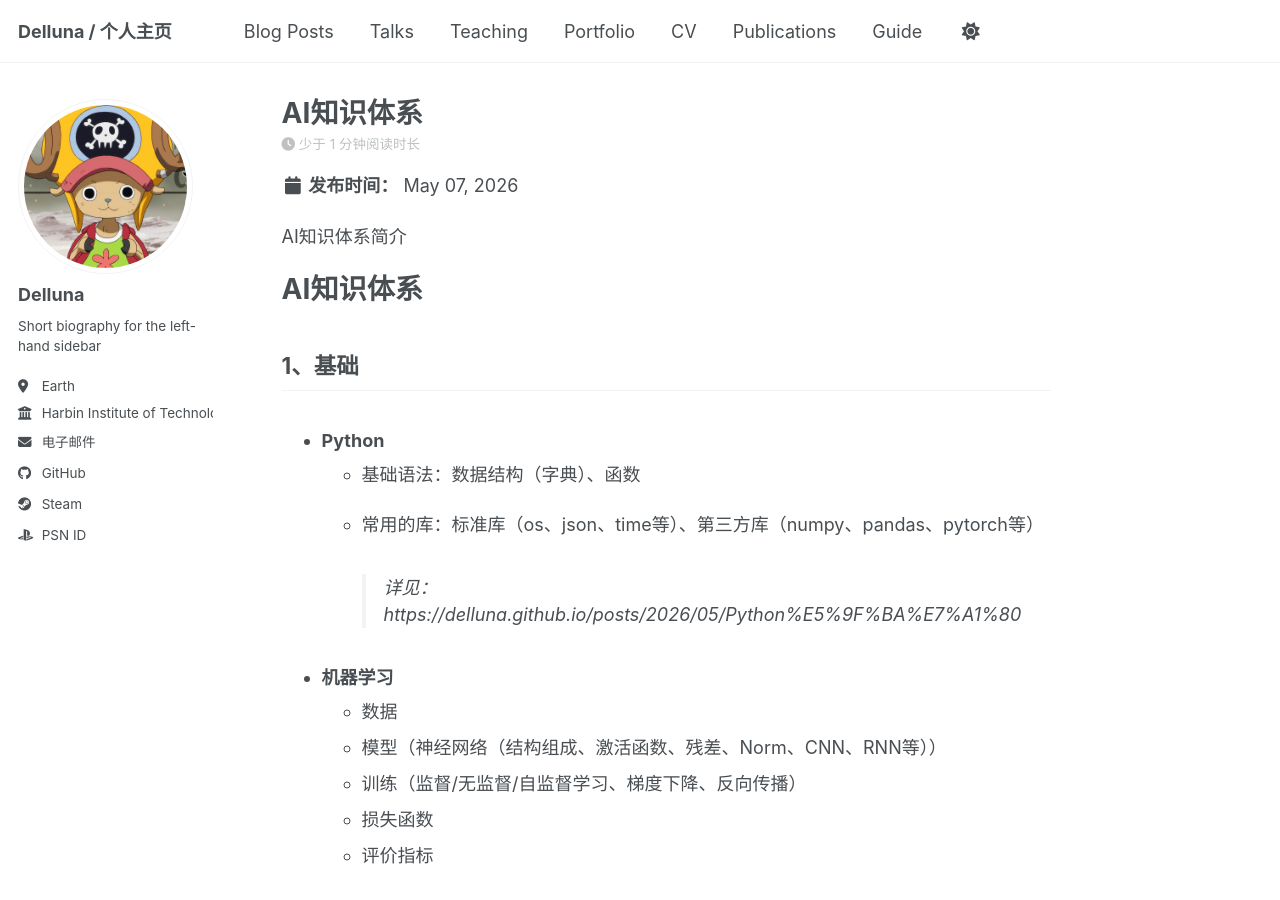
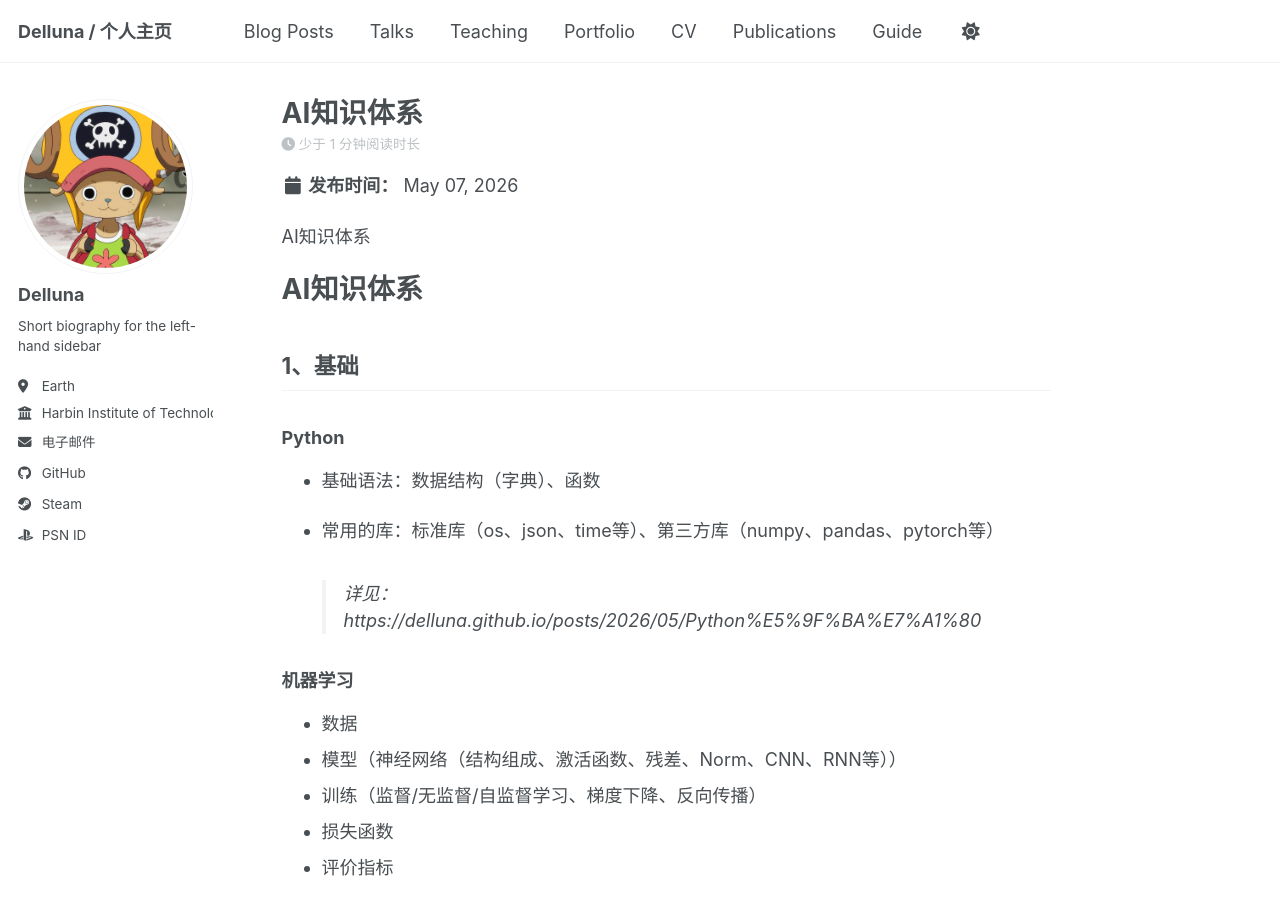
Before and after one commit to Delluna/Delluna.github.io, a Jekyll site: the page built from _posts/2026-05-07-AI知识体系.md, in a window 1280 px wide and 900 px high. Built offline with Jekyll 4.4.1, drawn with Linux system fonts in a browser that asks for light colours; a script bundle is joined from its source files by our own code; library files that are not in the unit come from our copies.

Commit message:
Update 2026-05-07-AI知识体系.md

```diff
--- a/_posts/2026-05-07-AI知识体系.md
+++ b/_posts/2026-05-07-AI知识体系.md
@@ -1,21 +1,19 @@
 ---
 title: "AI知识体系"
 date: 2026-05-07
-permalink: /posts/2026/05/AI知识体系
+permalink: /posts/2026/05/AI知识体系/
 tags:
   - AI
   - LLM
-
 ---
 
-AI知识体系简介
-
+AI知识体系
 
 # AI知识体系
 
 ## 1、基础
 
-- ### Python
+### Python
 
   - 基础语法：数据结构（字典）、函数
 
@@ -23,7 +21,7 @@ AI知识体系简介
 
     > 详见：https://delluna.github.io/posts/2026/05/Python%E5%9F%BA%E7%A1%80
 
-- ### 机器学习
+### 机器学习
 
   - 数据
   - 模型（神经网络（结构组成、激活函数、残差、Norm、CNN、RNN等））
@@ -31,7 +29,7 @@ AI知识体系简介
   - 损失函数
   - 评价指标
 
-- ### Transformer
+### Transformer
 
   - 结构（Pos、Attn、Mask等）
   - Nlp
@@ -46,42 +44,42 @@ AI知识体系简介
   - MM
     - CLIP
 
-- ### GPU
+### GPU
 
   - 并行运算
 
 ## 2、LLM
 
-- ### Hugging Face
-- ### LLM
-- ### Token、Tokenizer、Embedding
-- ### Context
-- ### Fine-tuning
+### Hugging Face
+### LLM
+### Token、Tokenizer、Embedding
+### Context
+### Fine-tuning
 
   - LoRA
   - QLoRA
   - 等
-- ### Prompt
+### Prompt
 
   - CoT等
-- ### RAG
-- ### Tool
-- ### Function call
-- ### MCP
-- ### Agent
-- ### Agent Skill
-- ### Harness Engineering
+### RAG
+### Tool
+### Function call
+### MCP
+### Agent
+### Agent Skill
+### Harness Engineering
 
 
 
-### 3、应用
+## 3、应用
 
-- ### ChatGPT、Gemini、DeepSeek等
+### ChatGPT、Gemini、DeepSeek等
 
-- ### LangChain
+### LangChain
 
-- ### OpenClaw
+### OpenClaw
 
-- ### Claude Code
+### Claude Code
 
-- ...
+### ...
```
